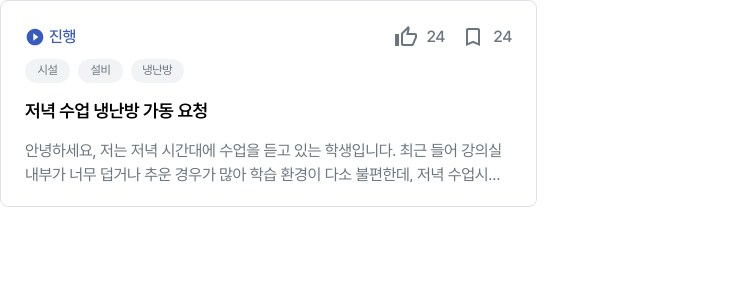
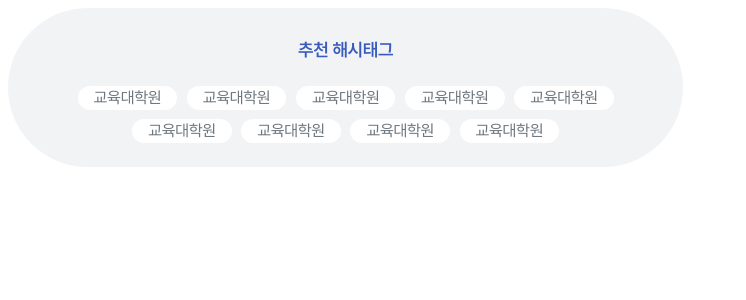
Before and after one commit to waieiches/SM-137-Frontend, a React (Vite) app: page / in a window 1280 px wide. Shown: the top 300 px of the page, without its empty margins (0-746 px from the left). Built offline with nearby package versions, Linux system fonts and the light colour scheme.

Commit message:
feat: 추천해시태그 창 제작

```diff
--- a/src/App.tsx
+++ b/src/App.tsx
@@ -1,8 +1,7 @@
-import ContentBox from "./components/content/ContentBox";
-import "./reset.css";
+import RecHashTag from "./components/rec-hashtag/RecHashTag";
 
-function App() {
-  return <ContentBox type="large" />;
-}
+const App = () => {
+  return <RecHashTag />;
+};
 
 export default App;
--- /dev/null
+++ b/src/components/rec-hashtag/RecHashTag.tsx
@@ -0,0 +1,54 @@
+import styled from "@emotion/styled";
+import PillButton from "../pill-button/PillButton";
+
+const HashTagContainer = styled.div`
+  display: flex;
+  flex-wrap: wrap;
+  gap: 0.6rem;
+  padding: 1.5rem;
+  background-color: var(--gray2-subbtn);
+  border-radius: 500px;
+  justify-content: center;
+  max-width: 627.34px;
+  max-height: 165px;
+
+  button {
+    border: none;
+    box-shadow: none;
+  }
+`;
+
+const ListTitle = styled.span`
+  width: 100%;
+  text-align: center;
+  color: var(--light-primary);
+  margin-bottom: 0.5rem;
+`;
+
+// 삭제 예정
+const hashTagMockData = {
+  hashtags: [
+    "교육대학원",
+    "교육대학원",
+    "교육대학원",
+    "교육대학원",
+    "교육대학원",
+    "교육대학원",
+    "교육대학원",
+    "교육대학원",
+    "교육대학원",
+  ],
+};
+
+const RecHashTag = () => {
+  return (
+    <HashTagContainer>
+      <ListTitle>추천 해시태그</ListTitle>
+      {hashTagMockData.hashtags.map((tag, index) => (
+        <PillButton key={index} contents={tag} />
+      ))}
+    </HashTagContainer>
+  );
+};
+
+export default RecHashTag;
```
